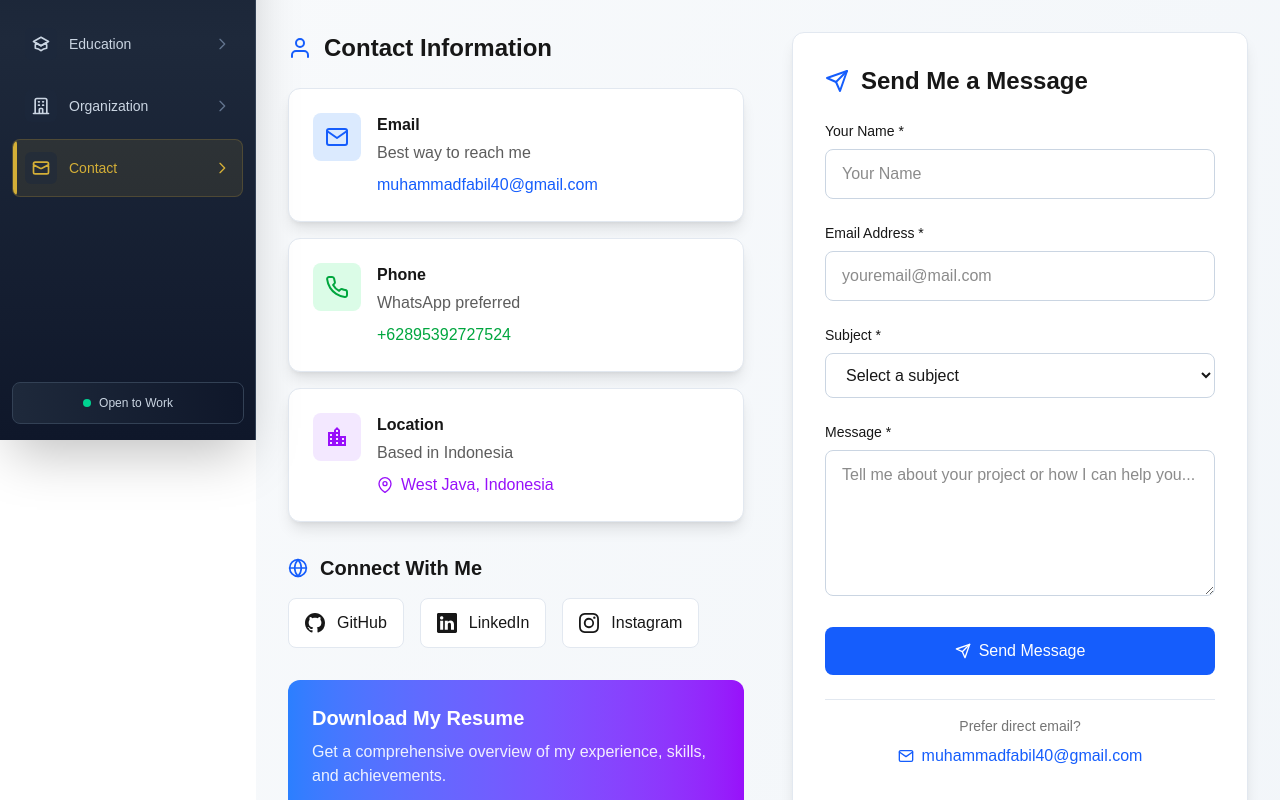
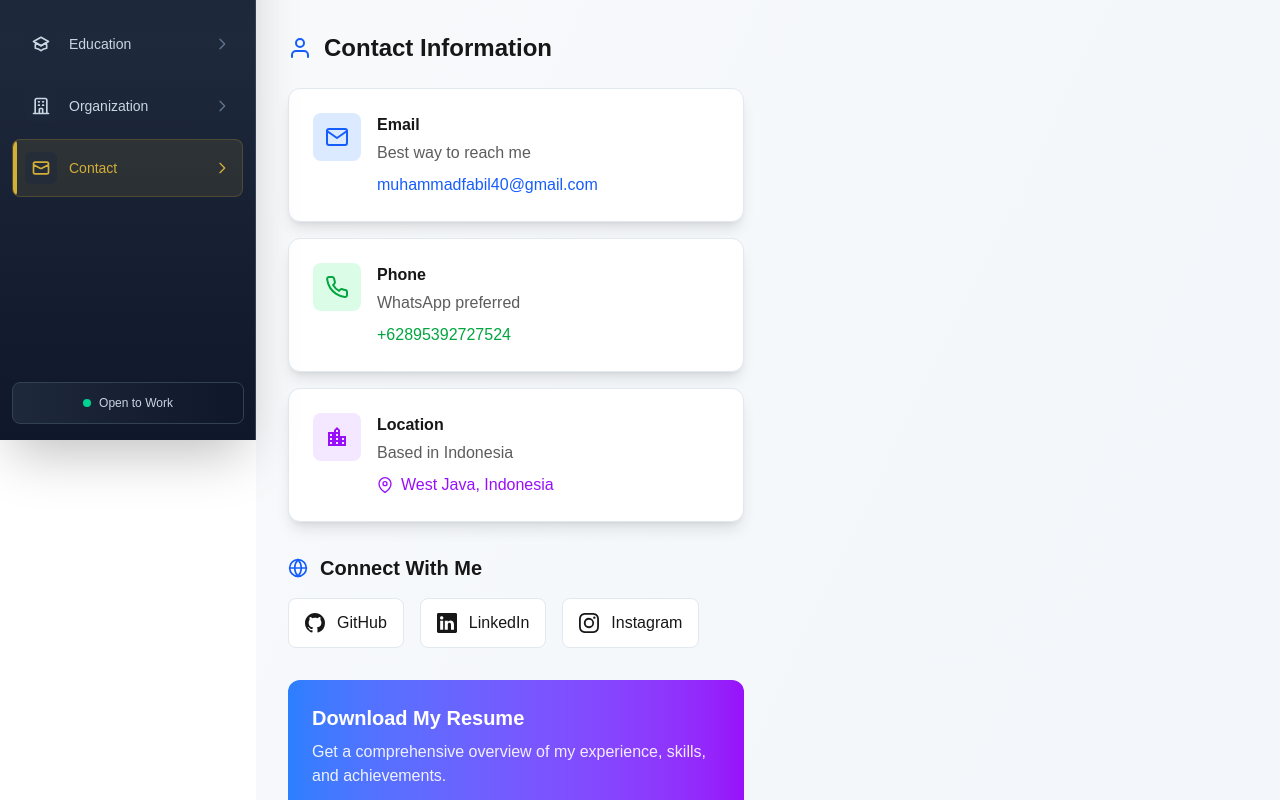
Before and after one commit to muhammadfabil/muhammad-fabil-profile, a Next.js app: page /contact in a window 1280 px wide. Shown: the part 360-1160 px from the top of the page. Built offline with nearby package versions, Linux system fonts and the light colour scheme.

Commit message:
Update page.tsx

```diff
--- a/src/app/contact/page.tsx
+++ b/src/app/contact/page.tsx
@@ -200,103 +200,7 @@ const ContactPage = () => {
             </div>
           </div>
 
-          {/* Contact Form */}
-          <div className="bg-white dark:bg-slate-800 p-8 rounded-xl shadow-lg border border-slate-200 dark:border-slate-700">
-            <h2 className="text-2xl font-bold mb-6 flex items-center gap-3">
-              <FiSend className="w-6 h-6 text-blue-600 dark:text-blue-400" />
-              Send Me a Message
-            </h2>
 
-            <form className="space-y-6">
-              {/* Name Field */}
-              <div>
-                <label htmlFor="name" className="block text-sm font-medium text-foreground mb-2">
-                  Your Name *
-                </label>
-                <input
-                  type="text"
-                  id="name"
-                  name="name"
-                  required
-                  className="w-full px-4 py-3 border border-slate-300 dark:border-slate-600 rounded-lg bg-white dark:bg-slate-700 text-foreground placeholder-foreground/50 focus:ring-2 focus:ring-blue-500 focus:border-transparent transition-all"
-                  placeholder="Your Name"
-                />
-              </div>
-
-              {/* Email Field */}
-              <div>
-                <label htmlFor="email" className="block text-sm font-medium text-foreground mb-2">
-                  Email Address *
-                </label>
-                <input
-                  type="email"
-                  id="email"
-                  name="email"
-                  required
-                  className="w-full px-4 py-3 border border-slate-300 dark:border-slate-600 rounded-lg bg-white dark:bg-slate-700 text-foreground placeholder-foreground/50 focus:ring-2 focus:ring-blue-500 focus:border-transparent transition-all"
-                  placeholder="youremail@mail.com"
-                />
-              </div>
-
-              {/* Subject Field */}
-              <div>
-                <label htmlFor="subject" className="block text-sm font-medium text-foreground mb-2">
-                  Subject *
-                </label>
-                <select
-                  id="subject"
-                  name="subject"
-                  required
-                  className="w-full px-4 py-3 border border-slate-300 dark:border-slate-600 rounded-lg bg-white dark:bg-slate-700 text-foreground focus:ring-2 focus:ring-blue-500 focus:border-transparent transition-all"
-                >
-                  <option value="">Select a subject</option>
-                  <option value="job-opportunity">Job Opportunity</option>
-                  <option value="freelance-project">Freelance Project</option>
-                  <option value="collaboration">Collaboration</option>
-                  <option value="consultation">Consultation</option>
-                  <option value="other">Other</option>
-                </select>
-              </div>
-
-              {/* Message Field */}
-              <div>
-                <label htmlFor="message" className="block text-sm font-medium text-foreground mb-2">
-                  Message *
-                </label>
-                <textarea
-                  id="message"
-                  name="message"
-                  rows={5}
-                  required
-                  className="w-full px-4 py-3 border border-slate-300 dark:border-slate-600 rounded-lg bg-white dark:bg-slate-700 text-foreground placeholder-foreground/50 focus:ring-2 focus:ring-blue-500 focus:border-transparent transition-all resize-vertical"
-                  placeholder="Tell me about your project or how I can help you..."
-                ></textarea>
-              </div>
-
-              {/* Submit Button */}
-              <button
-                type="submit"
-                className="w-full px-6 py-3 bg-blue-600 hover:bg-blue-700 text-white rounded-lg font-medium transition-colors flex items-center justify-center gap-2"
-              >
-                <FiSend className="w-4 h-4" />
-                Send Message
-              </button>
-
-              {/* Alternative Contact */}
-              <div className="text-center pt-4 border-t border-slate-200 dark:border-slate-700">
-                <p className="text-foreground/60 text-sm mb-2">
-                  Prefer direct email?
-                </p>
-                <a
-                  href={`mailto:${personalData.email}`}
-                  className="inline-flex items-center gap-2 text-blue-600 dark:text-blue-400 hover:underline"
-                >
-                  <FiMail className="w-4 h-4" />
-                  {personalData.email}
-                </a>
-              </div>
-            </form>
-          </div>
         </div>
 
         {/* FAQ Section */}
```
